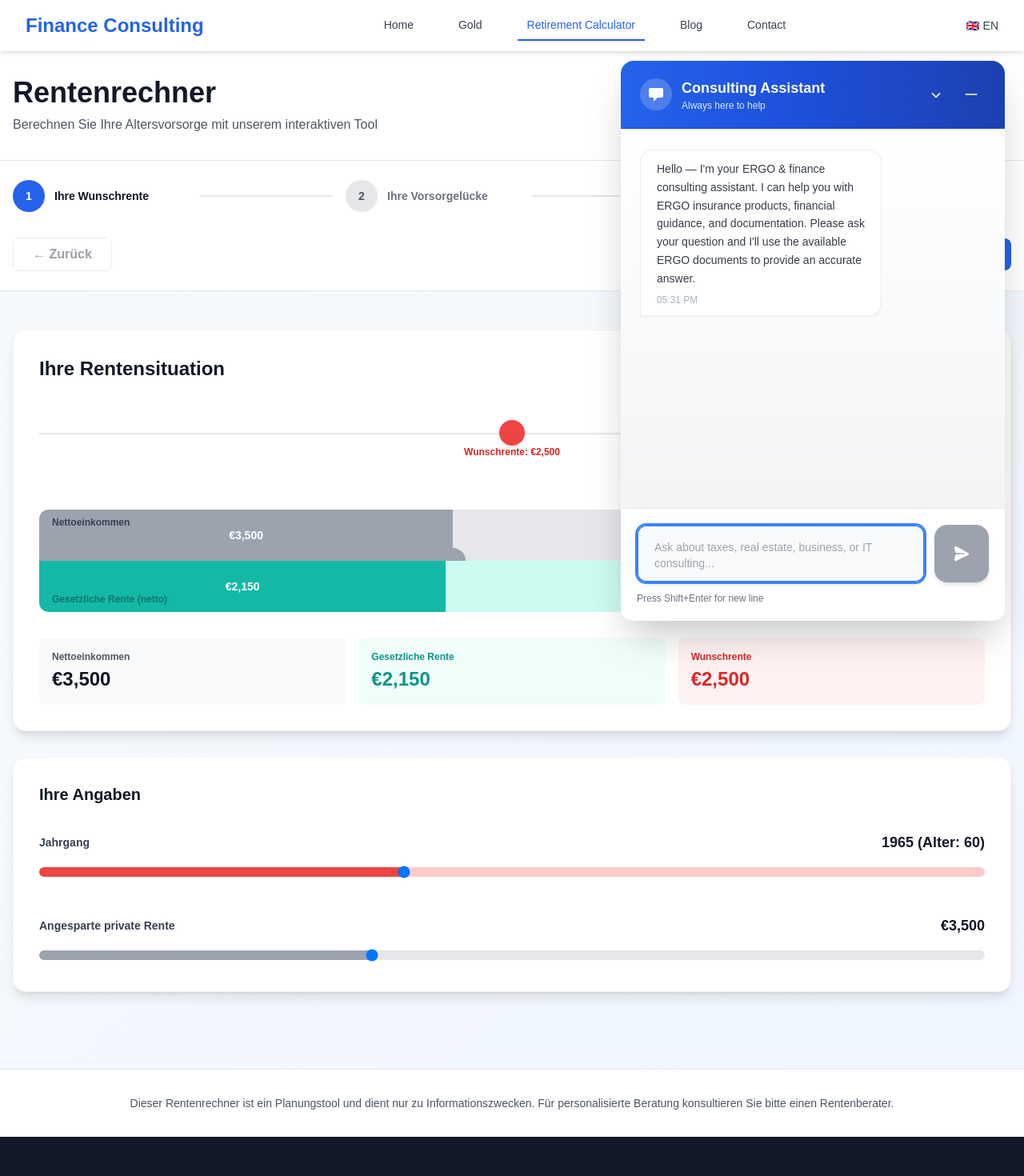
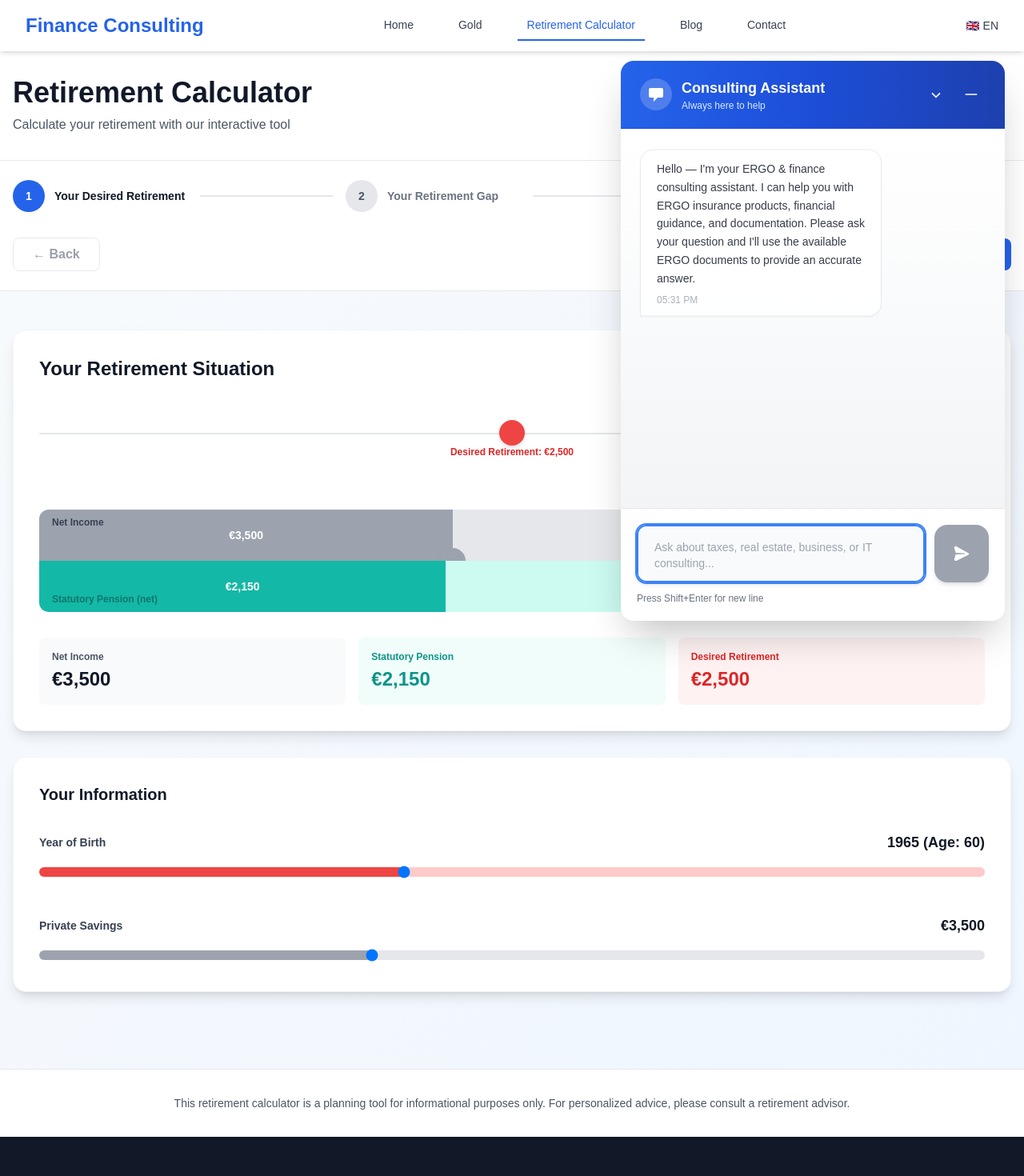
Before and after one commit to quocvietphung/document-intelligence-lab, a Next.js app: page /en/rentenrechner in a window 1280 px wide. Shown: the top 1470 px of the page at 80% size. Built offline with nearby package versions, Linux system fonts and the light colour scheme.

Commit message:
refactor: enhance Rentenrechner with improved localization, updated calculations, and refined UI elements

```diff
--- a/app/[locale]/rentenrechner/page.tsx
+++ b/app/[locale]/rentenrechner/page.tsx
@@ -1,6 +1,7 @@
 "use client";
 
 import { useState, useEffect, useRef } from "react";
+import { useTranslations } from "next-intl";
 
 // ==================== Step Navigation Component ====================
 function StepNav({
@@ -8,22 +9,23 @@ function StepNav({
   onBack,
   onNext,
   canGoNext,
+  t,
 }: {
   currentStep: number;
   onBack: () => void;
   onNext: () => void;
   canGoNext: boolean;
+  t: any;
 }) {
   const steps = [
-    { number: 1, title: "Ihre Wunschrente" },
-    { number: 2, title: "Ihre Vorsorgelücke" },
-    { number: 3, title: "Ihr Ergebnis" },
+    { number: 1, title: t.step1 },
+    { number: 2, title: t.step2 },
+    { number: 3, title: t.step3 },
   ];
 
   return (
     <div className="bg-white border-b border-gray-200 py-6">
       <div className="max-w-7xl mx-auto px-4">
-        {/* Step Indicators */}
         <div className="flex items-center justify-between mb-8">
           {steps.map((step, idx) => (
             <div key={step.number} className="flex items-center flex-1">
@@ -56,21 +58,20 @@ function StepNav({
           ))}
         </div>
 
-        {/* Navigation Buttons */}
         <div className="flex justify-between items-center">
           <button
             onClick={onBack}
             disabled={currentStep === 1}
             className="px-6 py-2 border border-gray-300 text-gray-700 font-semibold rounded-lg hover:bg-gray-50 disabled:opacity-50 disabled:cursor-not-allowed transition-all"
           >
-            ← Zurück
+            {t.back}
           </button>
           <button
             onClick={onNext}
             disabled={!canGoNext || currentStep === 3}
             className="px-6 py-2 bg-blue-600 text-white font-semibold rounded-lg hover:bg-blue-700 disabled:opacity-50 disabled:cursor-not-allowed transition-all"
           >
-            Weiter →
+            {t.next}
           </button>
         </div>
       </div>
@@ -87,6 +88,7 @@ function RentChart({
   maxRente,
   onNettoeinkommenChange,
   onWunschrenterChange,
+  t,
 }: {
   nettoeinkommen: number;
   gesetzlicheRente: number;
@@ -95,6 +97,7 @@ function RentChart({
   maxRente: number;
   onNettoeinkommenChange: (value: number) => void;
   onWunschrenterChange: (value: number) => void;
+  t: any;
 }) {
   const chartRef = useRef<HTMLDivElement>(null);
   const incomePercentage = (nettoeinkommen / maxIncome) * 100;
@@ -141,9 +144,8 @@ function RentChart({
 
   return (
     <div className="bg-white rounded-2xl p-8 shadow-lg border border-gray-100">
-      <h2 className="text-2xl font-bold text-gray-900 mb-8">Ihre Rentensituation</h2>
+      <h2 className="text-2xl font-bold text-gray-900 mb-8">{t.rentSituation}</h2>
 
-      {/* Wunschrente Line */}
       <div className="relative mb-16 h-16">
         <div className="absolute top-8 w-full h-0.5 bg-gray-200"></div>
         <div
@@ -151,7 +153,7 @@ function RentChart({
           style={{ left: `${wunschePercentage}%`, transform: "translateX(-50%)" }}
         >
           <div className="absolute top-6 left-1/2 -translate-x-1/2 whitespace-nowrap text-xs font-bold text-red-600">
-            Wunschrente: €{wunschrente.toLocaleString()}
+            {t.desiredRetirement}: €{wunschrente.toLocaleString()}
           </div>
         </div>
         <div
@@ -162,12 +164,10 @@ function RentChart({
         />
       </div>
 
-      {/* Main Chart */}
       <div
         ref={chartRef}
         className="relative h-32 bg-gradient-to-r from-gray-100 to-gray-50 rounded-xl overflow-hidden"
       >
-        {/* Nettoeinkommen Bar */}
         <div className="absolute top-0 left-0 h-1/2 w-full bg-gray-200">
           <div
             className="h-full bg-gray-400 transition-all duration-300 flex items-center justify-center text-sm font-bold text-white"
@@ -185,10 +185,9 @@ function RentChart({
         />
 
         <div className="absolute top-2 left-4 text-xs font-semibold text-gray-700">
-          Nettoeinkommen
+          {t.netIncome}
         </div>
 
-        {/* Gesetzliche Rente Bar */}
         <div className="absolute bottom-0 left-0 h-1/2 w-full bg-teal-100">
           <div
             className="h-full bg-teal-500 transition-all duration-300 flex items-center justify-center text-sm font-bold text-white"
@@ -199,22 +198,21 @@ function RentChart({
         </div>
 
         <div className="absolute bottom-2 left-4 text-xs font-semibold text-teal-700">
-          Gesetzliche Rente (netto)
+          {t.statutoryPension}
         </div>
       </div>
 
-      {/* Summary */}
       <div className="mt-8 grid grid-cols-1 md:grid-cols-3 gap-4">
         <div className="bg-gray-50 rounded-lg p-4">
-          <p className="text-xs text-gray-600 font-semibold mb-1">Nettoeinkommen</p>
+          <p className="text-xs text-gray-600 font-semibold mb-1">{t.netIncome}</p>
           <p className="text-2xl font-bold text-gray-900">€{nettoeinkommen.toLocaleString()}</p>
         </div>
         <div className="bg-teal-50 rounded-lg p-4">
-          <p className="text-xs text-teal-600 font-semibold mb-1">Gesetzliche Rente</p>
+          <p className="text-xs text-teal-600 font-semibold mb-1">{t.statutoryPensionLabel}</p>
           <p className="text-2xl font-bold text-teal-600">€{gesetzlicheRente.toLocaleString()}</p>
         </div>
         <div className="bg-red-50 rounded-lg p-4">
-          <p className="text-xs text-red-600 font-semibold mb-1">Wunschrente</p>
+          <p className="text-xs text-red-600 font-semibold mb-1">{t.desiredRetirement}</p>
           <p className="text-2xl font-bold text-red-600">€{wunschrente.toLocaleString()}</p>
         </div>
       </div>
@@ -228,24 +226,25 @@ function SliderGroup({
   privatrente,
   onJahrgangChange,
   onPrivatrenterChange,
+  t,
 }: {
   jahrgang: number;
   privatrente: number;
   onJahrgangChange: (value: number) => void;
   onPrivatrenterChange: (value: number) => void;
+  t: any;
 }) {
   const alter = new Date().getFullYear() - jahrgang;
 
   return (
     <div className="bg-white rounded-2xl p-8 shadow-lg border border-gray-100">
-      <h3 className="text-xl font-bold text-gray-900 mb-8">Ihre Angaben</h3>
+      <h3 className="text-xl font-bold text-gray-900 mb-8">{t.yourInformation}</h3>
 
-      {/* Jahrgang Slider */}
       <div className="mb-10">
         <div className="flex justify-between items-center mb-3">
-          <label className="text-sm font-semibold text-gray-700">Jahrgang</label>
+          <label className="text-sm font-semibold text-gray-700">{t.yearOfBirth}</label>
           <span className="text-lg font-bold text-gray-900">
-            {jahrgang} (Alter: {alter})
+            {jahrgang} ({t.age}: {alter})
           </span>
         </div>
         <input
@@ -263,15 +262,10 @@ function SliderGroup({
         />
       </div>
 
-      {/* Private Rente Slider */}
       <div>
         <div className="flex justify-between items-center mb-3">
-          <label className="text-sm font-semibold text-gray-700">
-            Angesparte private Rente
-          </label>
-          <span className="text-lg font-bold text-gray-900">
-            €{privatrente.toLocaleString()}
-          </span>
+          <label className="text-sm font-semibold text-gray-700">{t.privateSavings}</label>
+          <span className="text-lg font-bold text-gray-900">€{privatrente.toLocaleString()}</span>
         </div>
         <input
           type="range"
@@ -294,6 +288,51 @@ function SliderGroup({
 
 // ==================== Main Page Component ====================
 export default function RentenrechnerPage() {
+  const tFunc = useTranslations("rentenrechner");
+
+  // Fallback translations if useTranslations fails
+  const fallbackT = {
+    title: "Rentenrechner",
+    subtitle: "Berechnen Sie Ihre Altersvorsorge mit unserem interaktiven Tool",
+    step1: "Ihre Wunschrente",
+    step2: "Ihre Vorsorgelücke",
+    step3: "Ihr Ergebnis",
+    back: "← Zurück",
+    next: "Weiter →",
+    rentSituation: "Ihre Rentensituation",
+    desiredRetirement: "Wunschrente",
+    netIncome: "Nettoeinkommen",
+    statutoryPension: "Gesetzliche Rente (netto)",
+    statutoryPensionLabel: "Gesetzliche Rente",
+    yourInformation: "Ihre Angaben",
+    yearOfBirth: "Jahrgang",
+    age: "Alter",
+    privateSavings: "Angesparte private Rente",
+    gapAnalysis: "Ihre Vorsorgelücke",
+    gap: "Lücke",
+    savingRecommendation: "💡 Sie sollten monatlich €",
+    savingRecommendationEnd: "sparen, um Ihre Vorsorgelücke zu schließen.",
+    results: "Ihr Ergebnis",
+    yearOfBirthLabel: "Geburtsjahr",
+    retirementAge: "Renteneintrittsalter",
+    privateSavingsLabel: "Private Ersparnisse",
+    totalRetirement: "✓ Ihre Altersvorsorge",
+    privatePensionLabel: "Private Rente",
+    totalPension: "Gesamte Rente",
+    disclaimer: "Dieser Rentenrechner ist ein Planungstool und dient nur zu Informationszwecken. Für personalisierte Beratung konsultieren Sie bitte einen Rentenberater.",
+    loading: "Lädt...",
+  };
+
+  // Build translation object by calling the translation function for each key
+  const t: any = {};
+  Object.keys(fallbackT).forEach((key) => {
+    try {
+      t[key] = tFunc(key as any);
+    } catch (e) {
+      t[key] = fallbackT[key as keyof typeof fallbackT];
+    }
+  });
+
   const [mounted, setMounted] = useState(false);
   const [currentStep, setCurrentStep] = useState(1);
   const [nettoeinkommen, setNettoeinkommen] = useState(3500);
@@ -304,7 +343,6 @@ export default function RentenrechnerPage() {
 
   useEffect(() => {
     setMounted(true);
-    // Calculate statutory pension based on age
     const alter = new Date().getFullYear() - jahrgang;
     const estimatedRente = Math.max(800, 2500 - (67 - alter) * 50);
     setGesetzlicheRente(estimatedRente);
@@ -323,7 +361,7 @@ export default function RentenrechnerPage() {
       <div className="min-h-screen bg-gradient-to-br from-slate-50 to-blue-50 flex items-center justify-center">
         <div className="text-center">
           <div className="w-12 h-12 border-4 border-blue-500 border-t-transparent rounded-full animate-spin mx-auto mb-4"></div>
-          <p className="text-gray-600">Lädt...</p>
+          <p className="text-gray-600">{t.loading}</p>
         </div>
       </div>
     );
@@ -331,25 +369,21 @@ export default function RentenrechnerPage() {
 
   return (
     <div className="min-h-screen bg-gradient-to-br from-slate-50 to-blue-50">
-      {/* Header */}
       <div className="bg-white border-b border-gray-200">
         <div className="max-w-7xl mx-auto px-4 py-8">
-          <h1 className="text-4xl font-bold text-gray-900">Rentenrechner</h1>
-          <p className="text-gray-600 mt-2">
-            Berechnen Sie Ihre Altersvorsorge mit unserem interaktiven Tool
-          </p>
+          <h1 className="text-4xl font-bold text-gray-900">{t.title}</h1>
+          <p className="text-gray-600 mt-2">{t.subtitle}</p>
         </div>
       </div>
 
-      {/* Step Navigation */}
       <StepNav
         currentStep={currentStep}
         onBack={handleBack}
         onNext={handleNext}
         canGoNext={true}
+        t={t}
       />
 
-      {/* Main Content */}
       <main className="max-w-7xl mx-auto px-4 py-12">
         {currentStep === 1 && (
           <div className="space-y-8 animate-fadeIn">
@@ -361,30 +395,32 @@ export default function RentenrechnerPage() {
               maxRente={5000}
               onNettoeinkommenChange={setNettoeinkommen}
               onWunschrenterChange={setWunschrente}
+              t={t}
             />
             <SliderGroup
               jahrgang={jahrgang}
               privatrente={privatrente}
               onJahrgangChange={setJahrgang}
               onPrivatrenterChange={setPrivatrente}
+              t={t}
             />
           </div>
         )}
 
         {currentStep === 2 && (
           <div className="bg-white rounded-2xl p-12 shadow-lg border border-gray-100 animate-fadeIn">
-            <h2 className="text-3xl font-bold text-gray-900 mb-6">Ihre Vorsorgelücke</h2>
+            <h2 className="text-3xl font-bold text-gray-900 mb-6">{t.gapAnalysis}</h2>
             <div className="grid grid-cols-1 md:grid-cols-3 gap-8">
               <div className="text-center">
-                <p className="text-gray-600 text-sm font-semibold mb-2">Wunschrente</p>
+                <p className="text-gray-600 text-sm font-semibold mb-2">{t.desiredRetirement}</p>
                 <p className="text-4xl font-bold text-blue-600">€{wunschrente.toLocaleString()}</p>
               </div>
               <div className="text-center">
-                <p className="text-gray-600 text-sm font-semibold mb-2">Gesetzliche Rente</p>
+                <p className="text-gray-600 text-sm font-semibold mb-2">{t.statutoryPensionLabel}</p>
                 <p className="text-4xl font-bold text-teal-600">€{gesetzlicheRente.toLocaleString()}</p>
               </div>
               <div className="text-center">
-                <p className="text-gray-600 text-sm font-semibold mb-2">Lücke</p>
+                <p className="text-gray-600 text-sm font-semibold mb-2">{t.gap}</p>
                 <p
                   className={`text-4xl font-bold ${
                     wunschrente - gesetzlicheRente > 0 ? "text-red-600" : "text-green-600"
@@ -397,9 +433,9 @@ export default function RentenrechnerPage() {
             {wunschrente > gesetzlicheRente && (
               <div className="mt-8 p-6 bg-orange-50 border border-orange-200 rounded-lg">
                 <p className="text-orange-900 font-semibold">
-                  💡 Sie sollten monatlich €
-                  {Math.round((wunschrente - gesetzlicheRente) / 20).toLocaleString()} sparen, um Ihre
-                  Vorsorgelücke zu schließen.
+                  {t.savingRecommendation}
+                  {Math.round((wunschrente - gesetzlicheRente) / 20).toLocaleString()}
+                  {t.savingRecommendationEnd}
                 </p>
               </div>
             )}
@@ -407,30 +443,28 @@ export default function RentenrechnerPage() {
         )}
 
         {currentStep === 3 && (
-          <div className="space-y-8 animate-fadeIn">
+          <div className="space-y-8">
             <div className="bg-white rounded-2xl p-12 shadow-lg border border-gray-100">
-              <h2 className="text-3xl font-bold text-gray-900 mb-8">Ihr Ergebnis</h2>
+              <h2 className="text-3xl font-bold text-gray-900 mb-8">{t.results}</h2>
               <div className="grid grid-cols-1 md:grid-cols-2 gap-8">
                 <div className="bg-blue-50 rounded-xl p-8">
-                  <p className="text-blue-600 text-sm font-semibold mb-2">Geburtsjahr</p>
+                  <p className="text-blue-600 text-sm font-semibold mb-2">{t.yearOfBirthLabel}</p>
                   <p className="text-3xl font-bold text-blue-900">{jahrgang}</p>
                   <p className="text-sm text-blue-700 mt-2">
-                    Renteneintrittsalter: {67 + Math.max(0, jahrgang - 1960)} Jahre
+                    {t.retirementAge}: {67 + Math.max(0, jahrgang - 1960)}
                   </p>
                 </div>
                 <div className="bg-teal-50 rounded-xl p-8">
-                  <p className="text-teal-600 text-sm font-semibold mb-2">Private Ersparnisse</p>
+                  <p className="text-teal-600 text-sm font-semibold mb-2">{t.privateSavingsLabel}</p>
                   <p className="text-3xl font-bold text-teal-900">€{privatrente.toLocaleString()}</p>
                 </div>
               </div>
               <div className="mt-8 p-6 bg-green-50 border border-green-200 rounded-lg">
-                <h3 className="font-bold text-green-900 mb-2">✓ Ihre Altersvorsorge</h3>
+                <h3 className="font-bold text-green-900 mb-2">{t.totalRetirement}</h3>
                 <ul className="space-y-2 text-green-800">
-                  <li>• Gesetzliche Rente: €{gesetzlicheRente.toLocaleString()}</li>
-                  <li>• Private Rente: €{privatrente.toLocaleString()}</li>
-                  <li>
-                    • Gesamte Rente: €{(gesetzlicheRente + privatrente).toLocaleString()}
-                  </li>
+                  <li>• {t.statutoryPensionLabel}: €{gesetzlicheRente.toLocaleString()}</li>
+                  <li>• {t.privatePensionLabel}: €{privatrente.toLocaleString()}</li>
+                  <li>• {t.totalPension}: €{(gesetzlicheRente + privatrente).toLocaleString()}</li>
                 </ul>
               </div>
             </div>
@@ -438,31 +472,14 @@ export default function RentenrechnerPage() {
         )}
       </main>
 
-      {/* Footer */}
       <footer className="bg-white border-t border-gray-200 mt-12 py-8">
         <div className="max-w-7xl mx-auto px-4 text-center text-sm text-gray-600">
-          <p>
-            Dieser Rentenrechner ist ein Planungstool und dient nur zu
-            Informationszwecken. Für personalisierte Beratung konsultieren Sie bitte
-            einen Rentenberater.
-          </p>
+          <p>{t.disclaimer}</p>
         </div>
       </footer>
 
       <style jsx>{`
-        @keyframes fadeIn {
-          from {
-            opacity: 0;
-            transform: translateY(10px);
-          }
-          to {
-            opacity: 1;
-            transform: translateY(0);
-          }
-        }
-        .animate-fadeIn {
-          animation: fadeIn 0.3s ease-in-out;
-        }
+        /* animations here if needed */
       `}</style>
     </div>
   );
--- a/messages/de.json
+++ b/messages/de.json
@@ -253,9 +253,34 @@
     }
   },
   "rentenrechner": {
-    "title": "Rentenrechner - Altersvorsorge planen",
-    "description": "Berechnen Sie Ihre zukünftige Rente und planen Sie Ihre Altersvorsorge mit unserem interaktiven Tool",
-    "info_title": "Über den Rentenrechner",
-    "info_description": "Der ERGO Rentenrechner hilft Ihnen dabei, Ihre zukünftige Rente zu berechnen und eine fundierte Finanzplanung für den Ruhestand zu treffen. Geben Sie einfach Ihre Daten ein und erhalten Sie personalisierte Einblicke in Ihre Altersversorgung."
+    "title": "Rentenrechner",
+    "subtitle": "Berechnen Sie Ihre Altersvorsorge mit unserem interaktiven Tool",
+    "step1": "Ihre Wunschrente",
+    "step2": "Ihre Vorsorgelücke",
+    "step3": "Ihr Ergebnis",
+    "back": "← Zurück",
+    "next": "Weiter →",
+    "rentSituation": "Ihre Rentensituation",
+    "desiredRetirement": "Wunschrente",
+    "netIncome": "Nettoeinkommen",
+    "statutoryPension": "Gesetzliche Rente (netto)",
+    "yourInformation": "Ihre Angaben",
+    "yearOfBirth": "Jahrgang",
+    "age": "Alter",
+    "privateSavings": "Angesparte private Rente",
+    "gapAnalysis": "Ihre Vorsorgelücke",
+    "gap": "Lücke",
+    "savingRecommendation": "💡 Sie sollten monatlich €",
+    "savingRecommendationEnd": "sparen, um Ihre Vorsorgelücke zu schließen.",
+    "results": "Ihr Ergebnis",
+    "yearOfBirthLabel": "Geburtsjahr",
+    "retirementAge": "Renteneintrittsalter",
+    "privateSavingsLabel": "Private Ersparnisse",
+    "totalRetirement": "✓ Ihre Altersvorsorge",
+    "statutoryPensionLabel": "Gesetzliche Rente",
+    "privatePensionLabel": "Private Rente",
+    "totalPension": "Gesamte Rente",
+    "disclaimer": "Dieser Rentenrechner ist ein Planungstool und dient nur zu Informationszwecken. Für personalisierte Beratung konsultieren Sie bitte einen Rentenberater.",
+    "loading": "Lädt..."
   }
 }
--- a/messages/en.json
+++ b/messages/en.json
@@ -253,9 +253,34 @@
     }
   },
   "rentenrechner": {
-    "title": "Retirement Calculator - Plan Your Future",
-    "description": "Calculate your future retirement income and plan your retirement with our interactive tool",
-    "info_title": "About the Retirement Calculator",
-    "info_description": "The ERGO Retirement Calculator helps you calculate your future retirement income and make informed financial plans for your retirement. Simply enter your information and receive personalized insights into your retirement provision."
+    "title": "Retirement Calculator",
+    "subtitle": "Calculate your retirement with our interactive tool",
+    "step1": "Your Desired Retirement",
+    "step2": "Your Retirement Gap",
+    "step3": "Your Results",
+    "back": "← Back",
+    "next": "Next →",
+    "rentSituation": "Your Retirement Situation",
+    "desiredRetirement": "Desired Retirement",
+    "netIncome": "Net Income",
+    "statutoryPension": "Statutory Pension (net)",
+    "yourInformation": "Your Information",
+    "yearOfBirth": "Year of Birth",
+    "age": "Age",
+    "privateSavings": "Private Savings",
+    "gapAnalysis": "Your Retirement Gap",
+    "gap": "Gap",
+    "savingRecommendation": "💡 You should save €",
+    "savingRecommendationEnd": "monthly to close your retirement gap.",
+    "results": "Your Results",
+    "yearOfBirthLabel": "Year of Birth",
+    "retirementAge": "Retirement Age",
+    "privateSavingsLabel": "Private Savings",
+    "totalRetirement": "✓ Your Retirement Plan",
+    "statutoryPensionLabel": "Statutory Pension",
+    "privatePensionLabel": "Private Pension",
+    "totalPension": "Total Retirement",
+    "disclaimer": "This retirement calculator is a planning tool for informational purposes only. For personalized advice, please consult a retirement advisor.",
+    "loading": "Loading..."
   }
 }
--- a/messages/vi.json
+++ b/messages/vi.json
@@ -253,9 +253,34 @@
     }
   },
   "rentenrechner": {
-    "title": "Tính toán Hưu trí - Lập kế hoạch Tương lai",
-    "description": "Tính toán thu nhập hưu trí của bạn trong tương lai và lập kế hoạch hưu trí với công cụ tương tác của chúng tôi",
-    "info_title": "Về Máy tính Hưu trí",
-    "info_description": "Máy tính Hưu trí ERGO giúp bạn tính toán thu nhập hưu trí trong tương lai và lập kế hoạch tài chính sáng suốt cho thời gian nghỉ hưu. Chỉ cần nhập thông tin của bạn và nhận được những hiểu biết được cá nhân hóa về khoản dự phòng hưu trí của bạn."
+    "title": "Máy Tính Hưu Trí",
+    "subtitle": "Tính toán hưu trí của bạn với công cụ tương tác của chúng tôi",
+    "step1": "Lương Hưu Mong Muốn",
+    "step2": "Khoảng Trống Hưu Trí",
+    "step3": "Kết Quả Của Bạn",
+    "back": "← Quay Lại",
+    "next": "Tiếp Theo →",
+    "rentSituation": "Tình Hình Hưu Trí Của Bạn",
+    "desiredRetirement": "Lương Hưu Mong Muốn",
+    "netIncome": "Thu Nhập Ròng",
+    "statutoryPension": "Lương Hưu Theo Luật (ròng)",
+    "yourInformation": "Thông Tin Của Bạn",
+    "yearOfBirth": "Năm Sinh",
+    "age": "Tuổi",
+    "privateSavings": "Tiết Kiệm Tư Nhân",
+    "gapAnalysis": "Khoảng Trống Hưu Trí Của Bạn",
+    "gap": "Khoảng Trống",
+    "savingRecommendation": "💡 Bạn nên tiết kiệm €",
+    "savingRecommendationEnd": "mỗi tháng để đóng khoảng trống hưu trí.",
+    "results": "Kết Quả Của Bạn",
+    "yearOfBirthLabel": "Năm Sinh",
+    "retirementAge": "Tuổi Hưu Trí",
+    "privateSavingsLabel": "Tiết Kiệm Tư Nhân",
+    "totalRetirement": "✓ Kế Hoạch Hưu Trí Của Bạn",
+    "statutoryPensionLabel": "Lương Hưu Theo Luật",
+    "privatePensionLabel": "Lương Hưu Tư Nhân",
+    "totalPension": "Tổng Lương Hưu",
+    "disclaimer": "Máy tính này là công cụ kế hoạch chỉ dùng cho mục đích thông tin. Để được tư vấn cá nhân hóa, vui lòng liên hệ với cố vấn hưu trí.",
+    "loading": "Đang tải..."
   }
 }
```
